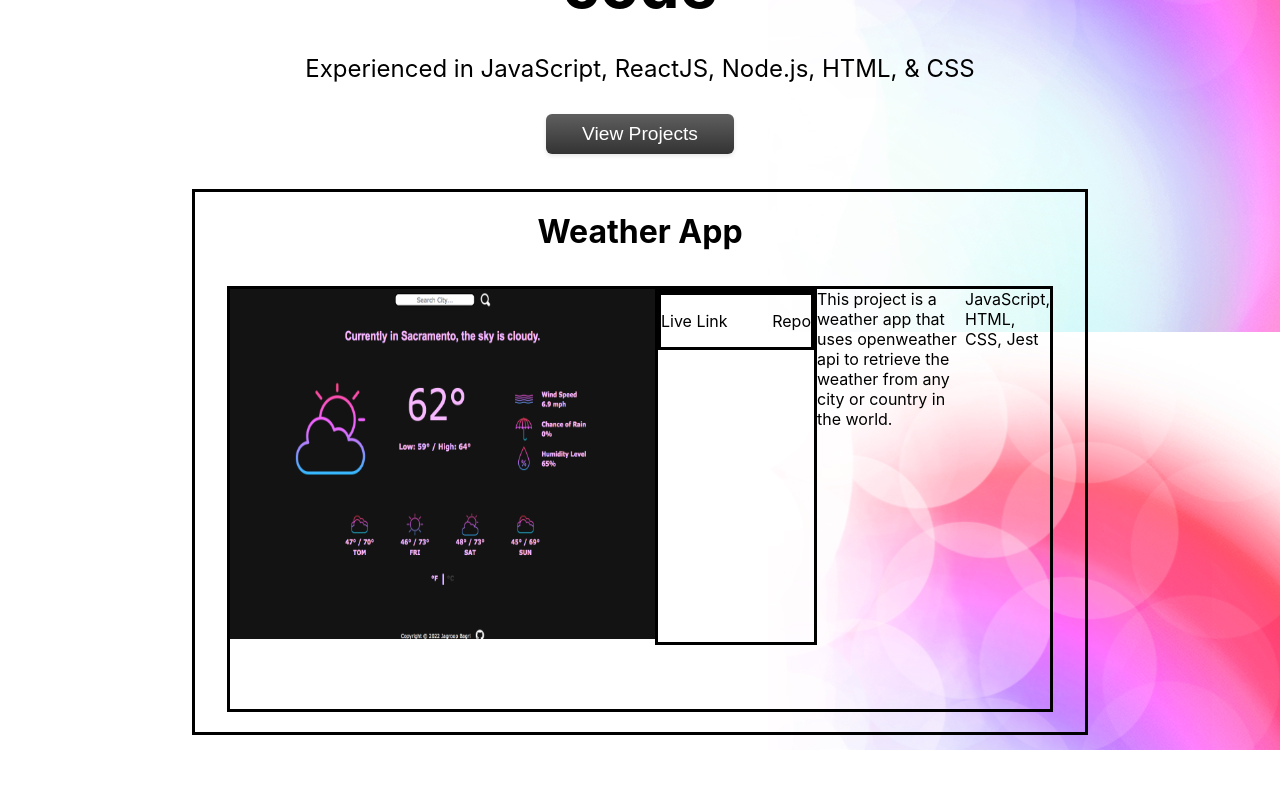
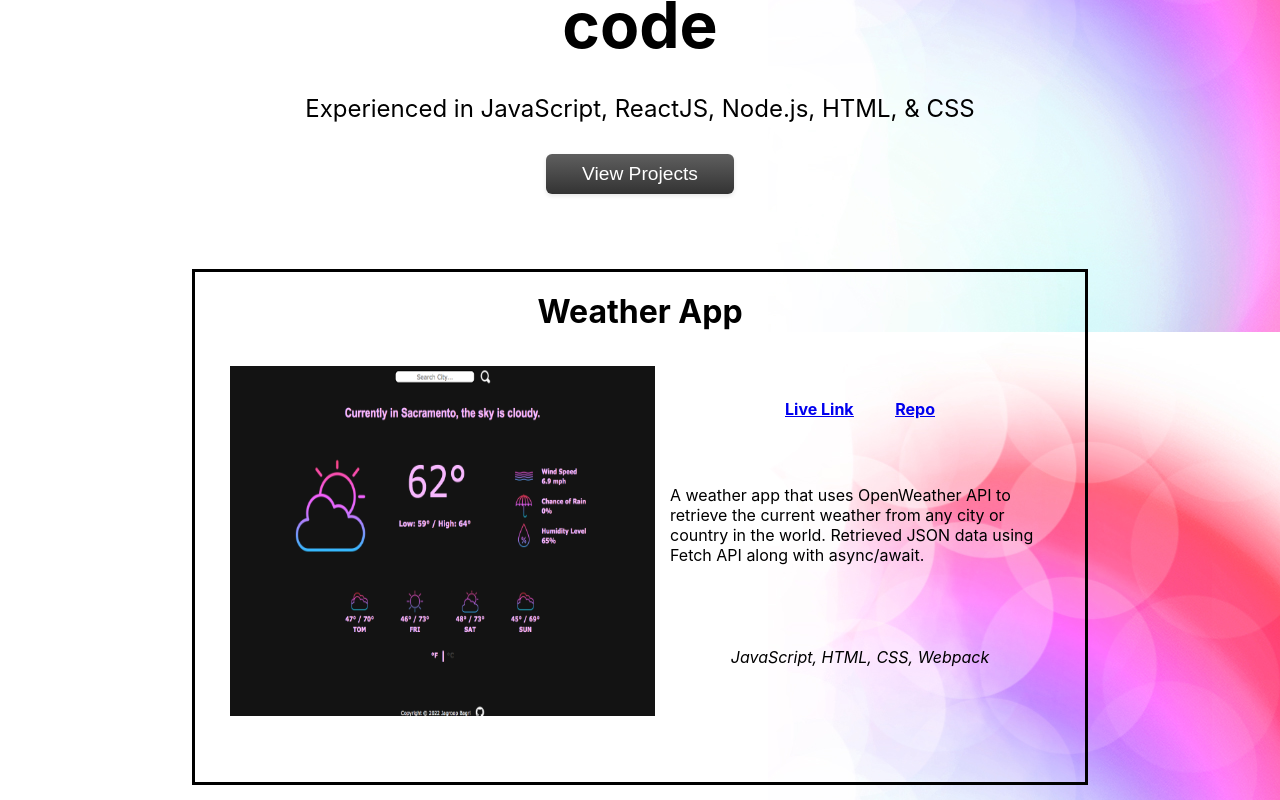
Before and after one commit to JagroopBagri/personal-portfolio, a React (Create React App) app: page / in a window 1280 px wide. Shown: the part 436-1236 px from the top of the page. Before the commit the page ends 1186 px from the top, so only its background shows below. Built offline with nearby package versions, Linux system fonts and the light colour scheme.

Commit message:
Made project component reusuable via props and added first project

```diff
--- a/src/App.js
+++ b/src/App.js
@@ -1,13 +1,22 @@
 import Header from './components/header';
 import Intro from './components/intro';
 import Project from './components/project';
+import weatherApp from './images/weather-app.png';
 
 function App() {
   return (
     <div className="App">
       <Header />
       <Intro />
-      <Project />
+      <Project
+        title="Weather App"
+        image={weatherApp}
+        link="https://jagroopbagri.github.io/Weather-App/"
+        repo="https://github.com/JagroopBagri/Weather-App"
+        summary="A weather app that uses OpenWeather API to retrieve
+        the current weather from any city or country in the world. Retrieved JSON data using Fetch API along with async/await. "
+        technology="JavaScript, HTML, CSS, Webpack"
+      />
     </div>
   );
 }
--- a/src/components/project.js
+++ b/src/components/project.js
@@ -1,23 +1,23 @@
 import React from 'react';
-import weatherApp from '../images/weather-app.png';
 
 function Project(props) {
   return (
     <div className="project">
-      <div className="project--title">Weather App</div>
+      <div className="project--title">{props.title}</div>
       <div className="project--info">
-        <img className="project--pic" src={weatherApp} alt="weather-app" />
+        <img className="project--pic" src={props.image} alt="project-pic" />
         <div className="project--details">
           <div className="project--links">
-            <p>Live Link</p>
-            <p>Repo</p>
+            <a href={props.link} target="_blank" rel="noreferrer">
+              Live Link
+            </a>
+            <a href={props.repo} target="_blank" rel="noreferrer">
+              Repo
+            </a>
           </div>
+          <div className="project-summary">{props.summary}</div>
+          <p className="project--technology">{props.technology}</p>
         </div>
-        <div className="project-summary">
-          This project is a weather app that uses openweather api to retrieve
-          the weather from any city or country in the world.
-        </div>
-        <div className="project-technology">JavaScript, HTML, CSS, Jest</div>
       </div>
     </div>
   );
--- a/src/index.css
+++ b/src/index.css
@@ -29,7 +29,7 @@ code {
   height: 100%;
   display: flex;
   flex-direction: column;
-  gap: 20px;
+  gap: 60px;
 }
 .logo {
   height: 45px;
@@ -39,13 +39,13 @@ code {
   display: flex;
   justify-content: space-around;
   align-items: center;
-  width: 230px;
+  width: 250px;
   height: 70px;
 }
 h1 {
   font-size: 1.5rem;
   font-weight: normal;
-  font-weight: bold;
+  font-family: Arial, sans-serif;
 }
 .personal-links {
   padding: 10px;
@@ -120,7 +120,7 @@ h1 {
 
 .project {
   width: 850px;
-  height: 500px;
+  height: 470px;
   border-style: solid;
   align-self: center;
   align-items: center;
@@ -134,7 +134,6 @@ h1 {
   font-weight: bold;
 }
 .project--info {
-  border-style: solid;
   width: 820px;
   height: 425px;
   display: flex;
@@ -147,11 +146,18 @@ h1 {
 .project--details {
   height: 350px;
   width: 380px;
-  border-style: solid;
+  display: flex;
+  flex-direction: column;
+  align-items: center;
+  justify-content: space-around;
 }
 .project--links {
   width: 150px;
-  border-style: solid;
   display: flex;
   justify-content: space-between;
+  font-weight: bold;
+  text-decoration: underline;
 }
+.project--technology {
+  font-style: italic;
+}
```
